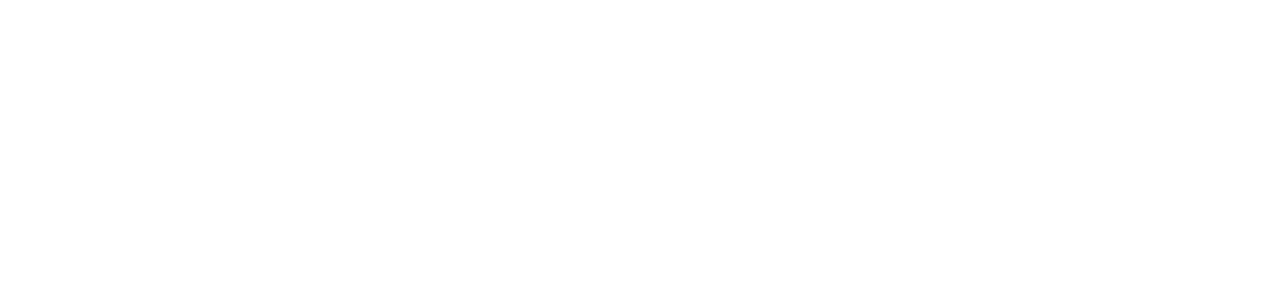
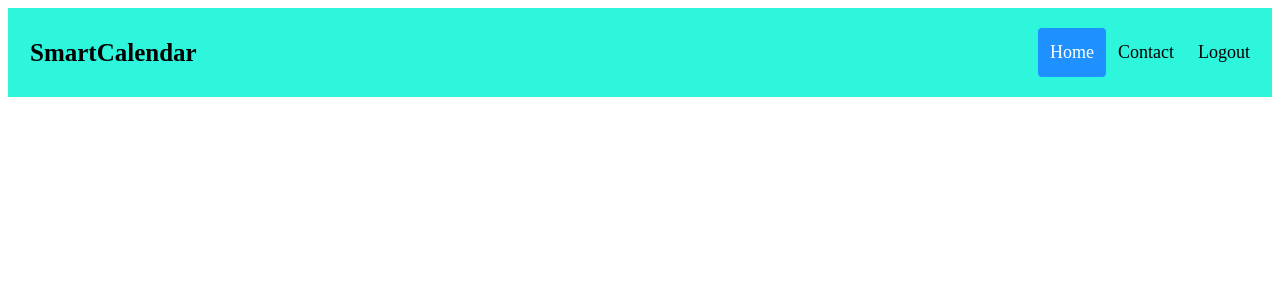
Before and after one commit to niraz888/SCalendar, an Angular app in the folder angular-client/client/: page /dashboard in a window 1280 px wide. Before the commit this address led to /. Shown: the top 300 px of the page. Built offline with nearby package versions, Linux system fonts and the light colour scheme.

Commit message:
add header of dashboard

```diff
--- a/angular-client/client/src/app/app-routing.module.ts
+++ b/angular-client/client/src/app/app-routing.module.ts
@@ -2,11 +2,13 @@
 import { Routes, RouterModule } from '@angular/router';
 import { LoginComponent } from './login/login.component';
 import { RegisterComponent } from './register/register.component';
+import { DashboardComponent } from './dashboard/dashboard.component';
 
 const routes: Routes = [
   {path:  '', redirectTo: '/login', pathMatch:'full'},
   {path: 'login', component:LoginComponent},
-  {path: 'register', component:RegisterComponent}
+  {path: 'register', component:RegisterComponent},
+  {path:  'dashboard', component:DashboardComponent}
 ];
 
 @NgModule({
--- /dev/null
+++ b/angular-client/client/src/app/dashboard/dashboard.component.css
@@ -0,0 +1,55 @@
+* {box-sizing: border-box;}
+
+body {
+  margin: 0;
+  font-family: Arial, Helvetica, sans-serif;
+}
+
+.header {
+  overflow: hidden;
+  background-color: #0bf5d6da;
+  padding: 20px 10px;
+  max-width: 100%;
+}
+
+.header a {
+  float: left;
+  color: black;
+  text-align: center;
+  padding: 12px;
+  text-decoration: none;
+  font-size: 18px;
+  line-height: 25px;
+  border-radius: 4px;
+}
+
+.header a.logo {
+  font-size: 25px;
+  font-weight: bold;
+}
+
+.header a:hover {
+  background-color: #ddd;
+  color: black;
+}
+
+.header a.active {
+  background-color: dodgerblue;
+  color: white;
+}
+
+.header-right {
+  float: right;
+}
+
+@media screen and (max-width: 500px) {
+  .header a {
+    float: none;
+    display: block;
+    text-align: left;
+  }
+
+  .header-right {
+    float: none;
+  }
+}
--- /dev/null
+++ b/angular-client/client/src/app/dashboard/dashboard.component.html
@@ -0,0 +1,8 @@
+<div class="header">
+  <a href="#default" class="logo">SmartCalendar</a>
+  <div class="header-right">
+    <a class="active" href="#home">Home</a>
+    <a href="#contact">Contact</a>
+    <a href="/login">Logout</a>
+  </div>
+</div>
--- /dev/null
+++ b/angular-client/client/src/app/dashboard/dashboard.component.ts
@@ -0,0 +1,15 @@
+import { Component, OnInit } from '@angular/core';
+
+@Component({
+  selector: 'app-dashboard',
+  templateUrl: './dashboard.component.html',
+  styleUrls: ['./dashboard.component.css']
+})
+export class DashboardComponent implements OnInit {
+
+  constructor() { }
+
+  ngOnInit() {
+  }
+
+}
--- a/angular-client/client/src/app/login/login.component.ts
+++ b/angular-client/client/src/app/login/login.component.ts
@@ -1,6 +1,7 @@
 import { Component, OnInit } from '@angular/core';
 import { NgForm} from '@angular/forms'
 import { ServerService } from '../server.service';
+import { Router } from '@angular/router';
 
 @Component({
   selector: 'app-login',
@@ -9,7 +10,7 @@
 })
 export class LoginComponent implements OnInit {
 
-  constructor(private server: ServerService) { }
+  constructor(private router: Router,private server: ServerService) { }
 
   ngOnInit() {
   }
@@ -22,6 +23,7 @@
             alert('Error!');
           } else {
             alert(data[0])
+            this.router.navigateByUrl('/dashboard')
           }
         },
         err => {
```
Also changed, not shown: angular-client/client/src/app/app.module.ts (+5 -2 lines), 1 other file (tests, documents, lock files or other folders).
